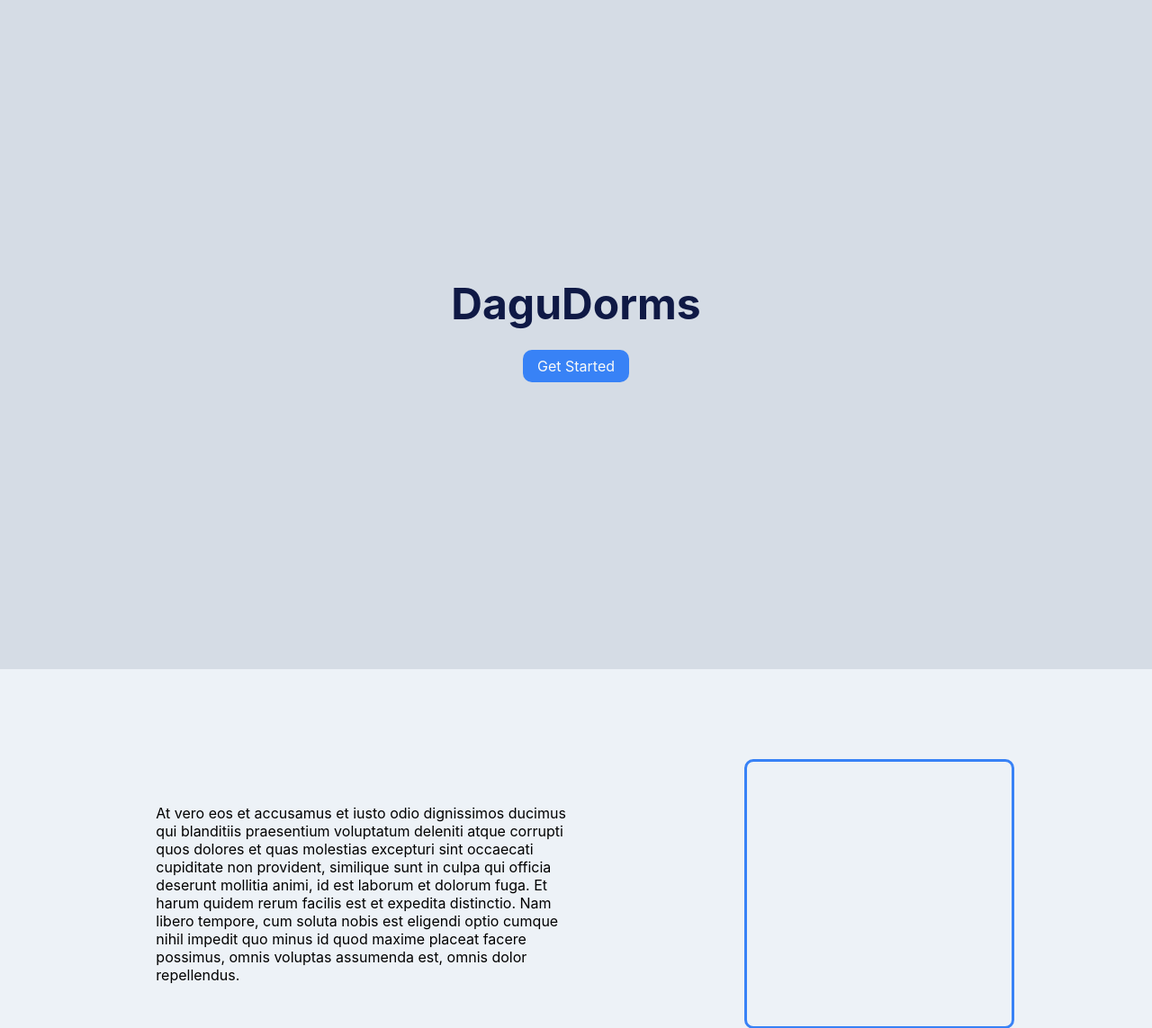
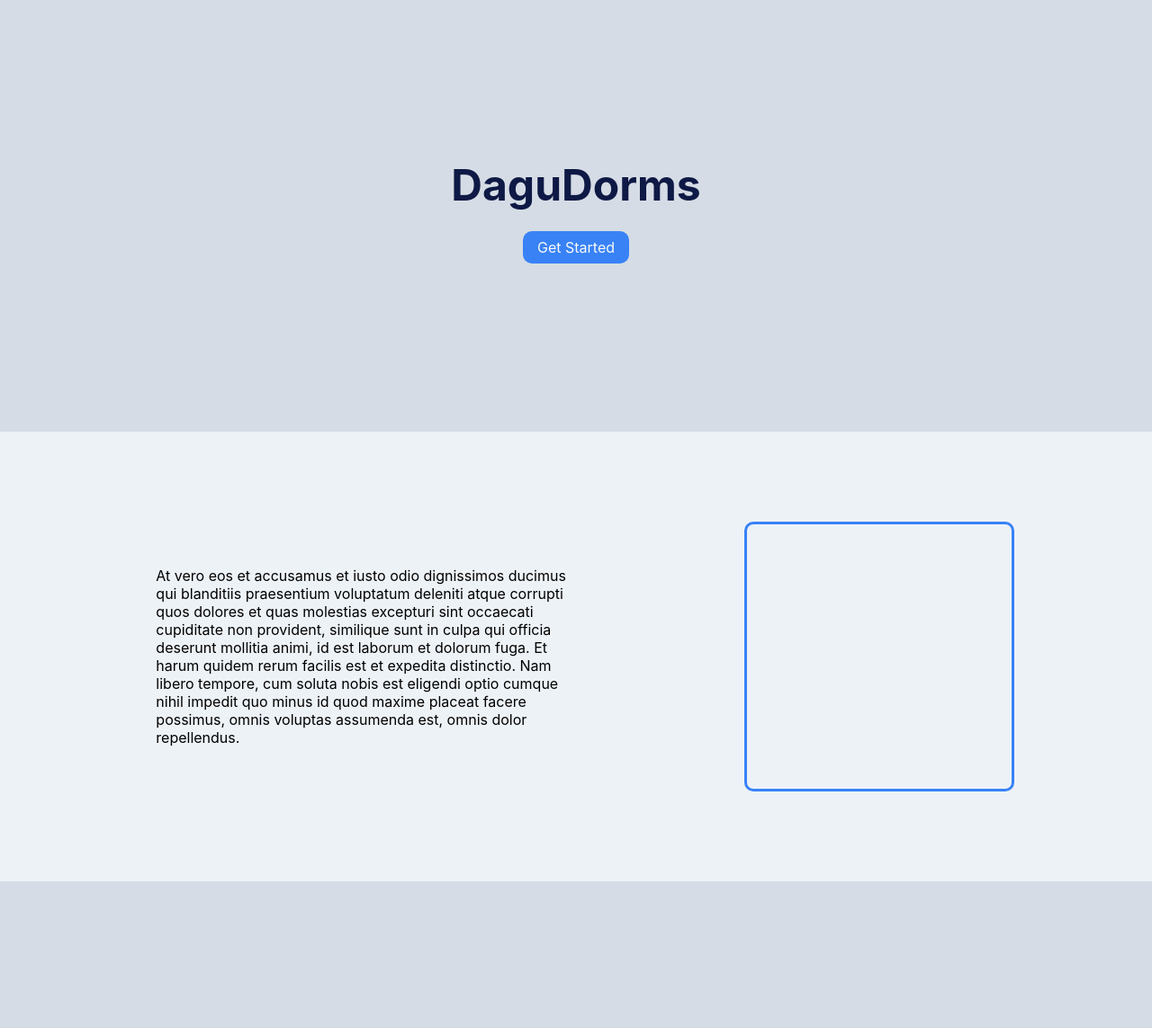
Before and after one commit to phosrei/DaguDorms, a PHP site: page / in a window 1280 px wide. Shown: the part 54-1197 px from the top of the page at 90% size. Run offline with PHP 8.4, Linux system fonts and the light colour scheme; some web fonts are replaced.

Commit message:
Update style.css

```diff
--- a/style.css
+++ b/style.css
@@ -80,7 +80,7 @@ li a:hover:after{
 .hero-section {
   flex-wrap: wrap;
   background-color: #D5DCE5;
-  height: 93vh;
+  height: 60vh;
   padding: 16px;
 }
 
```
